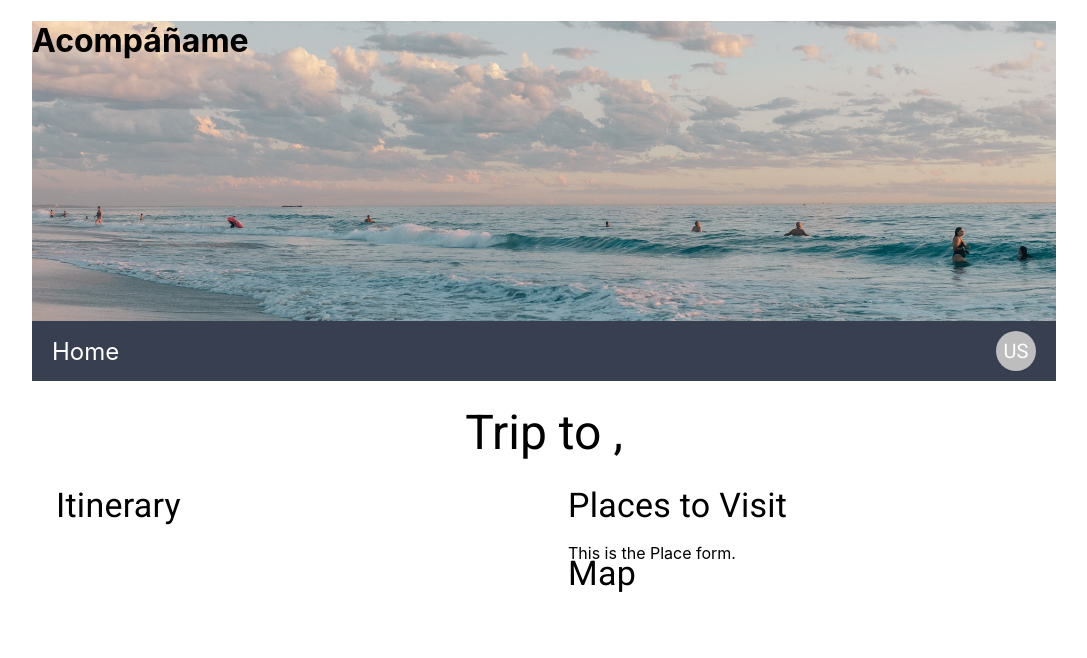
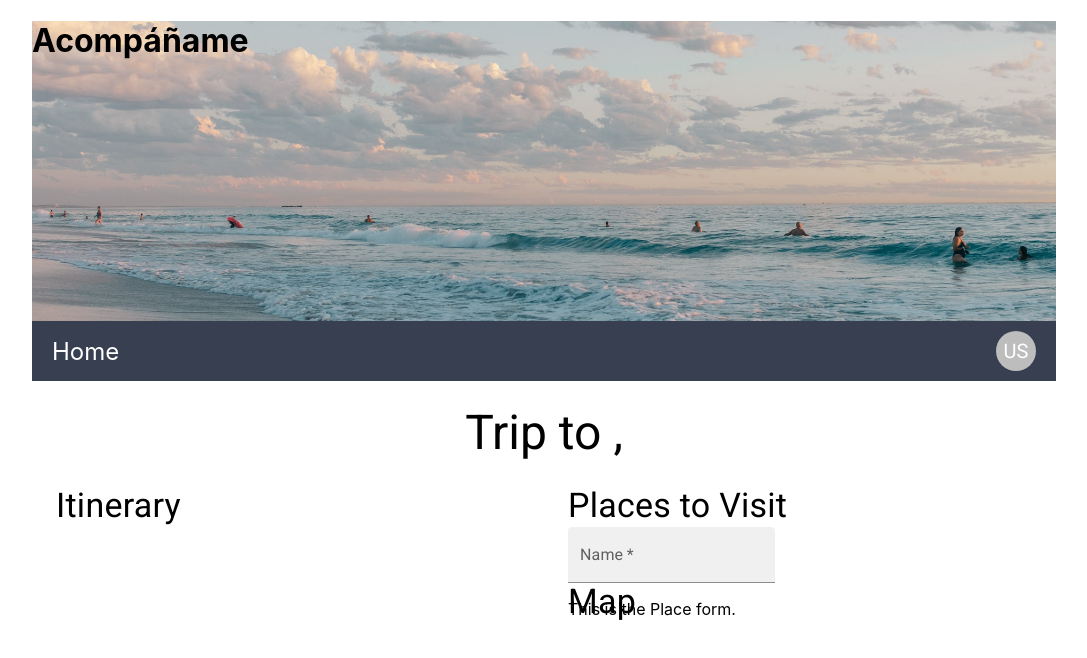
Before and after one commit to gibarra2/accompany-me-frontend, a React (Create React App) app in the folder frontend/: page /user/1/trip/1 in a window 1280 px wide. Shown: the top 658 px of the page, without its empty margins (96-1183 px from the left). Built offline with nearby package versions, Linux system fonts and the light colour scheme; no server answers.

Commit message:
Changes to form component

```diff
--- a/frontend/src/Components/Trip Page Components/PlaceForm.js
+++ b/frontend/src/Components/Trip Page Components/PlaceForm.js
@@ -1,9 +1,38 @@
-import React from 'react';
+import React, { useState } from 'react';
+import TextField from '@mui/material/TextField';
 
 const PlaceForm = () => {
+  const defaultState = {
+    name: '',
+    address: '',
+    date: '',
+    note: '',
+    cateogry: '',
+  };
+  const [formFields, setFormFields] = useState(defaultState);
+
+  const handleChange = (e) => {
+    setFormFields({ ...formFields, [e.target.id]: e.target.value });
+  };
+
   return (
     <>
+      <form>
+        <TextField
+          id="name"
+          label="Name"
+          variant="filled"
+          value={formFields.name}
+          onChange={handleChange}
+          required
+        />
+      </form>
       <p>This is the Place form.</p>
+      {/* name - Text input */}
+      {/* address - Text input */}
+      {/* Date - DateTimePicker */}
+      {/* Note - Large Text input? */}
+      {/* Category - Dropdown */}
     </>
   );
 };
--- a/frontend/src/Components/TripForm.js
+++ b/frontend/src/Components/TripForm.js
@@ -1,9 +1,8 @@
-import React from 'react';
+import React, { useState, useEffect } from 'react';
 import TextField from '@mui/material/TextField';
 import Autocomplete from '@mui/material/Autocomplete';
 import { AdapterDateFns } from '@mui/x-date-pickers/AdapterDateFns';
 import { LocalizationProvider, DatePicker } from '@mui/x-date-pickers';
-import { useState, useEffect } from 'react';
 import axios from 'axios';
 import Button from '@mui/material/Button';
 import format from 'date-fns/format';
```
